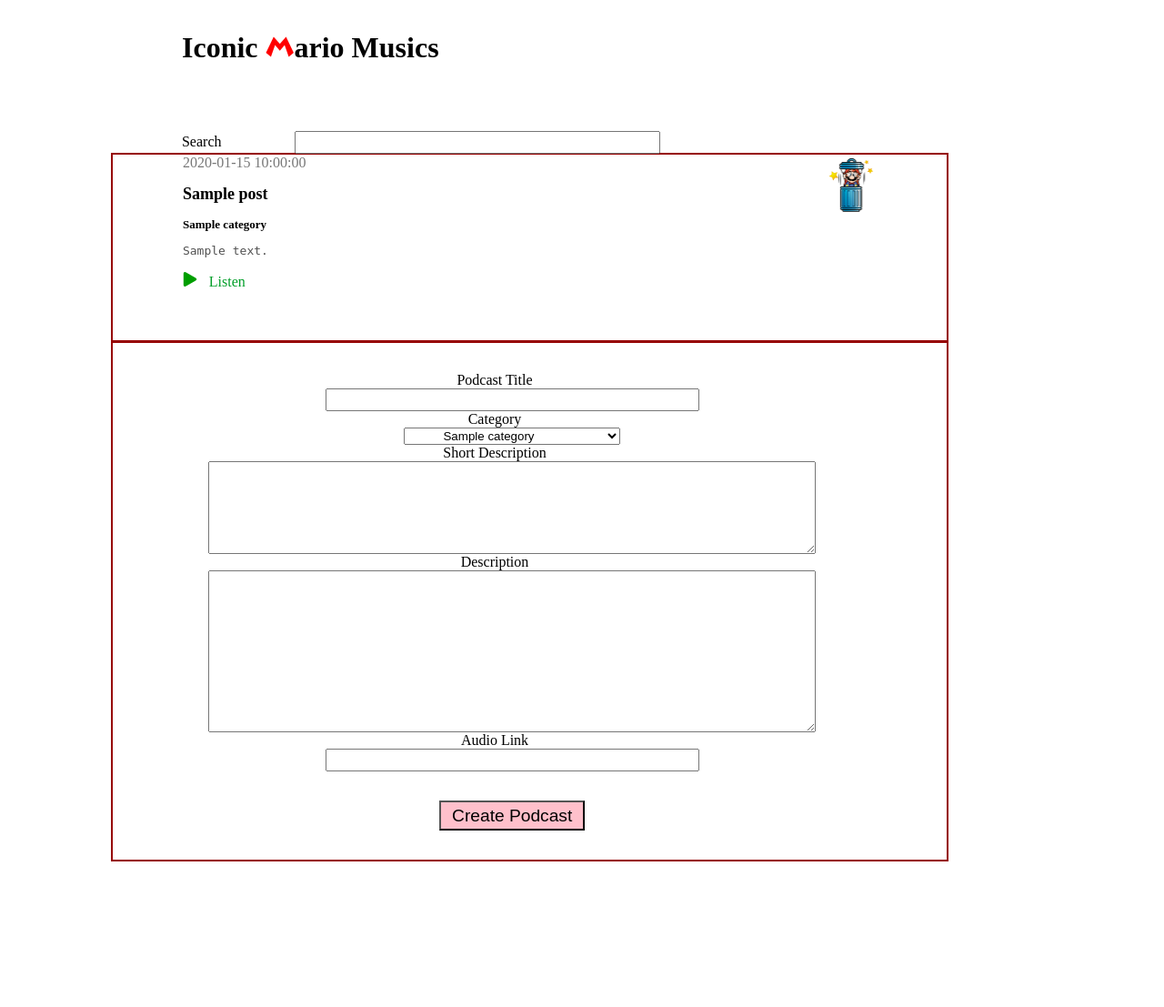
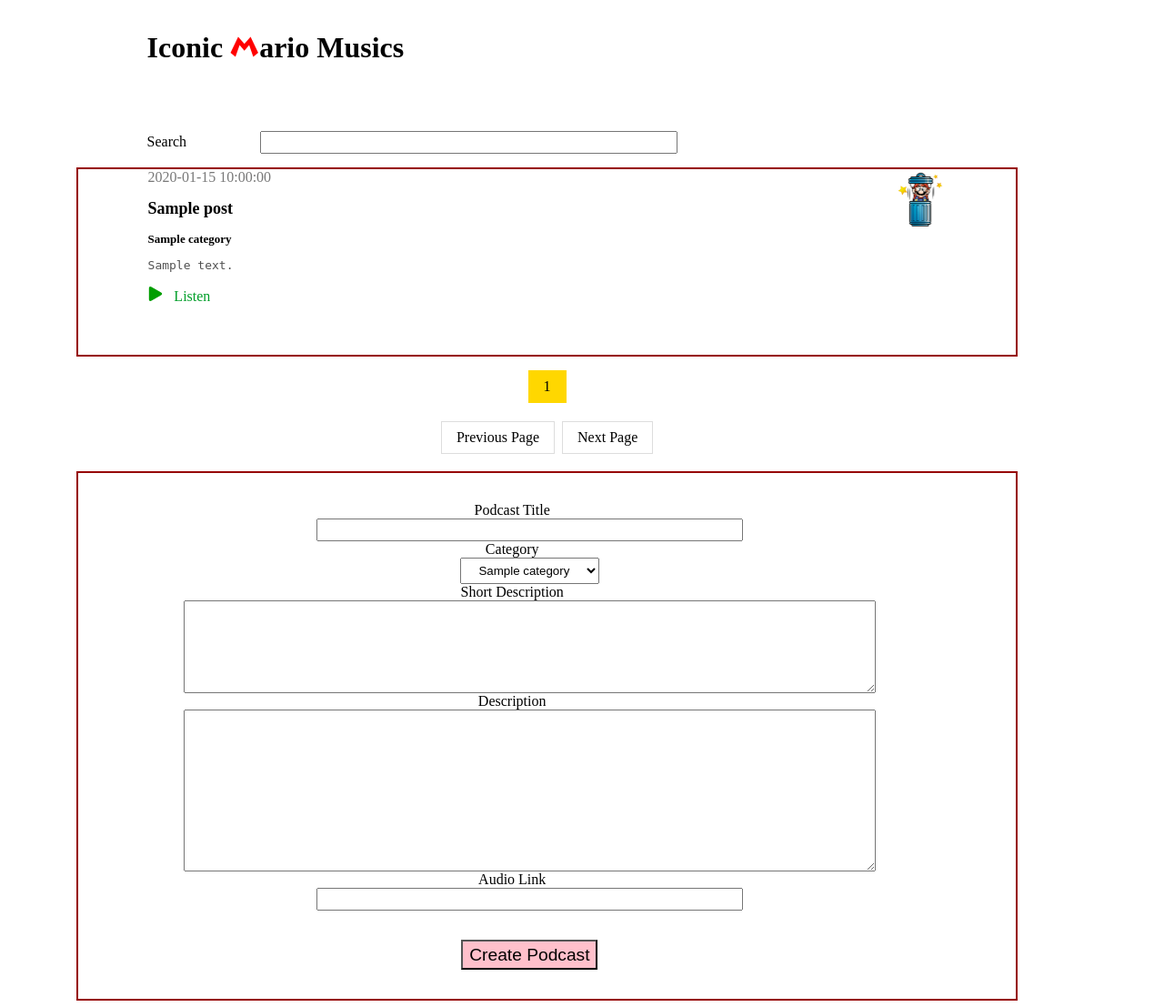
Before and after one commit to ElementaryLewis/podcast_Lewis, a PHP site: page / in a window 1280 px wide. Shown: the whole page at 91% size. Before the commit the page ends 947 px from the top, so only its background shows below. Run offline with PHP 8.4, Linux system fonts and the light colour scheme; tables that the repository leaves empty hold one stand-in row (values such as "Sample post").

Commit message:
Pagination and correction.

```diff
--- a/index.php
+++ b/index.php
@@ -3,6 +3,21 @@
 include './src/function.php';
 $posts = getPodcastsWithCategory(null);
 $category = getCategory();
+
+if (isset($_GET['page_no']) && $_GET['page_no'] != "") {
+  $page_no = $_GET['page_no'];
+} else {
+  $page_no = 1;
+}
+
+$total_records_per_page = 5;
+$offset = ($page_no - 1) * $total_records_per_page;
+$previous_page = $page_no - 1;
+$next_page = $page_no + 1;
+
+$total_records = getCountPage();
+$total_no_of_pages = ceil($total_records / $total_records_per_page);
+$second_last = $total_no_of_pages - 1;
 ?>
 
 <!DOCTYPE html>
@@ -16,16 +31,16 @@
 </head>
 
 <body>
-  <div>
   <a href="index.php" class="index">
     <h1>Iconic <img src="./letter_m.png">ario Musics</h1>
   </a>
 
-    <form method="GET">
+  <form class="search" method="GET">
     <label for="search">Search</label>
     <input type="search" name="search" id="search">
   </form>
 
+  <p></p>
   <?php if (empty($posts)): ?>
     <p>No matching records found.</p>
   <?php else: ?>
@@ -51,16 +66,101 @@
     <?php endforeach ?>
   <?php endif ?>
 
+  <p></p>
+  <div class="center">
+    <div class="pagination">
+      <?php if ($total_no_of_pages <= 10) {
+        for ($counter = 1; $counter <= $total_no_of_pages; $counter++) {
+          if ($counter == $page_no) {
+            echo "<a class='active'>$counter</a>";
+          } else {
+            echo "<a href='?page_no=$counter'>$counter</a>";
+          }
+        }
+      } elseif ($total_no_of_pages > 10) {
+        if ($page_no <= 4) {
+          for ($counter = 1; $counter < 8; $counter++) {
+            if ($counter == $page_no) {
+              echo "<a class='active'>$counter</a>";
+            } else {
+              echo "<a href='?page_no=$counter'>$counter</a>";
+            }
+          }
+          echo "<a>...</a>";
+          echo "<a href='?page_no=$second_last'>$second_last</a>";
+          echo "<a href='?page_no=$total_no_of_pages'>$total_no_of_pages</a>";
+        } elseif ($page_no > 4 && $page_no < $total_no_of_pages - 4) {
+          echo "<a href='?page_no=1'>1</a>";
+          echo "<a href='?page_no=2'>2</a>";
+          echo "<a>...</a>";
+          for (
+            $counter = $page_no - $adjacents;
+            $counter <= $page_no + $adjacents;
+            $counter++
+          ) {
+            if ($counter == $page_no) {
+              echo "<a class='active'>$counter</a>";
+            } else {
+              echo "<a href='?page_no=$counter'>$counter</a>";
+            }
+          }
+          echo "<a>...</a>";
+          echo "<a href='?page_no=$second_last'>$second_last</a>";
+          echo "<a href='?page_no=$total_no_of_pages'>$total_no_of_pages</a>";
+        } else {
+          echo "<a href='?page_no=1'>1</a>";
+          echo "<a href='?page_no=2'>2</a>";
+          echo "<a>...</a>";
+          for (
+            $counter = $total_no_of_pages - 6;
+            $counter <= $total_no_of_pages;
+            $counter++
+          ) {
+            if ($counter == $page_no) {
+              echo "<a class='active'>$counter</a>";
+            } else {
+              echo "<a href='?page_no=$counter'>$counter</a>";
+            }
+          }
+        }
+      }
+      ?>
+    </div>
+    <p></p>
+    <div class="pagination">
+      <?php if ($page_no > 1) {
+        echo "<a href='?page_no=1'>First Page</a>";
+      } ?>
+
+      <a <?php if ($page_no <= 1) {
+        echo "class='disabled'";
+      } else {
+        echo "href='?page_no=$previous_page'";
+      } ?>>Previous Page</a>
+
+      <a <?php if ($page_no >= $total_no_of_pages) {
+        echo "class='disabled'";
+      } else {
+        echo "href='?page_no=$next_page'";
+      } ?>>Next Page</a>
+
+      <?php if ($page_no < $total_no_of_pages) {
+        echo "<a href='?page_no=$total_no_of_pages'>Last &rsaquo;&rsaquo;</a>";
+      } ?>
+    </div>
+  </div>
+  <p></p>
+
   <form class="podcast_create" action="create.php" method="post">
     <p></p>
     <label class="create" for="title">Podcast Title</label>
     <input type="text" name="title" id="title">
     <label class="create" for="title">Category</label>
-      <select name="name" id="name">
+    <select name="num_category" id="num_category">
       <?php
       foreach ($category as $cat):
         ?>
-          <option value="<?= htmlspecialchars($cat['num_category']) ?>">
+        <option value="<?= $cat['num_category'] ?>">
           <?= htmlspecialchars($cat['name']) ?>
         </option>
       <?php endforeach ?>
@@ -75,7 +175,6 @@
     <input class="button" type="submit" value="Create Podcast">
     <p></p>
   </form>
-
 </body>
 
 </html>
--- a/podcast.php
+++ b/podcast.php
@@ -90,7 +90,7 @@
                     <p class="pseudo">
                         <?= $comment['pseudonyme'] ?>
                     </p>
-                    <img class="avatar" alt="<?= $comment['pseudonyme'] ?>" src="$comment['avatar']">
+                    <img class="avatar" alt="<?= $comment['pseudonyme'] ?>" src="<?= $comment['avatar'] ?>">
                 </div>
                 <input class="delete" type="image" src="./bin.PNG">
                 <time class="created_at" datetime="<?= htmlspecialchars($comment['created_at']) ?>">
--- a/styles.css
+++ b/styles.css
@@ -44,8 +44,13 @@
     width: 80%;
 }
 
+select {
+    padding: 5px 15px;
+    text-align: center;
+}
+
 .button {
-    width: 20%;
+    width: 150px;
     font-size: larger;
     background-color: pink;
 }
@@ -165,12 +170,59 @@
 }
 
 .avatar {
-    height: 20px;
+    height: 50px;
     width: auto;
+    padding: 0;
     border-radius: 100%;
+    border: 1px solid rgb(125, 125, 125);
 }
 
 .pseudo {
     color: rgb(40, 40, 40);
     margin: 0;
+    padding: 0;
+    font-weight: bold;
 }
+
+.center {
+    text-align: center;
+    padding: 0;
+}
+
+.pagination {
+    display: inline-block;
+    text-decoration: none;
+    padding: 0;
+}
+
+.pagination a {
+    color: black;
+    float: left;
+    padding: 8px 16px;
+    text-decoration: none;
+    transition: background-color .3s;
+    border: 1px solid #ddd;
+    margin: 0 4px;
+}
+
+.pagination a.active {
+    background-color: #FFD700;
+    color: black;
+    border: 1px solid #FFD700;
+    text-decoration: none;
+}
+
+.pagination a:link {
+    text-decoration: none;
+    color: black;
+}
+
+.pagination a:focus {
+    outline: none !important;
+    color: black;
+}
+
+.pagination a:visited {
+    text-decoration: none;
+    color: black;
+}
```
Also changed, not shown: mododo/data_dictionnary.md (added, +41 -0 lines), mododo/dictionnaire-de-donnees.md (deleted, +0 -41 lines), src/function.php (+27 -9 lines), mododo/conceptuel_schema.svg. Lines whose indentation alone changed are shown as unchanged.
